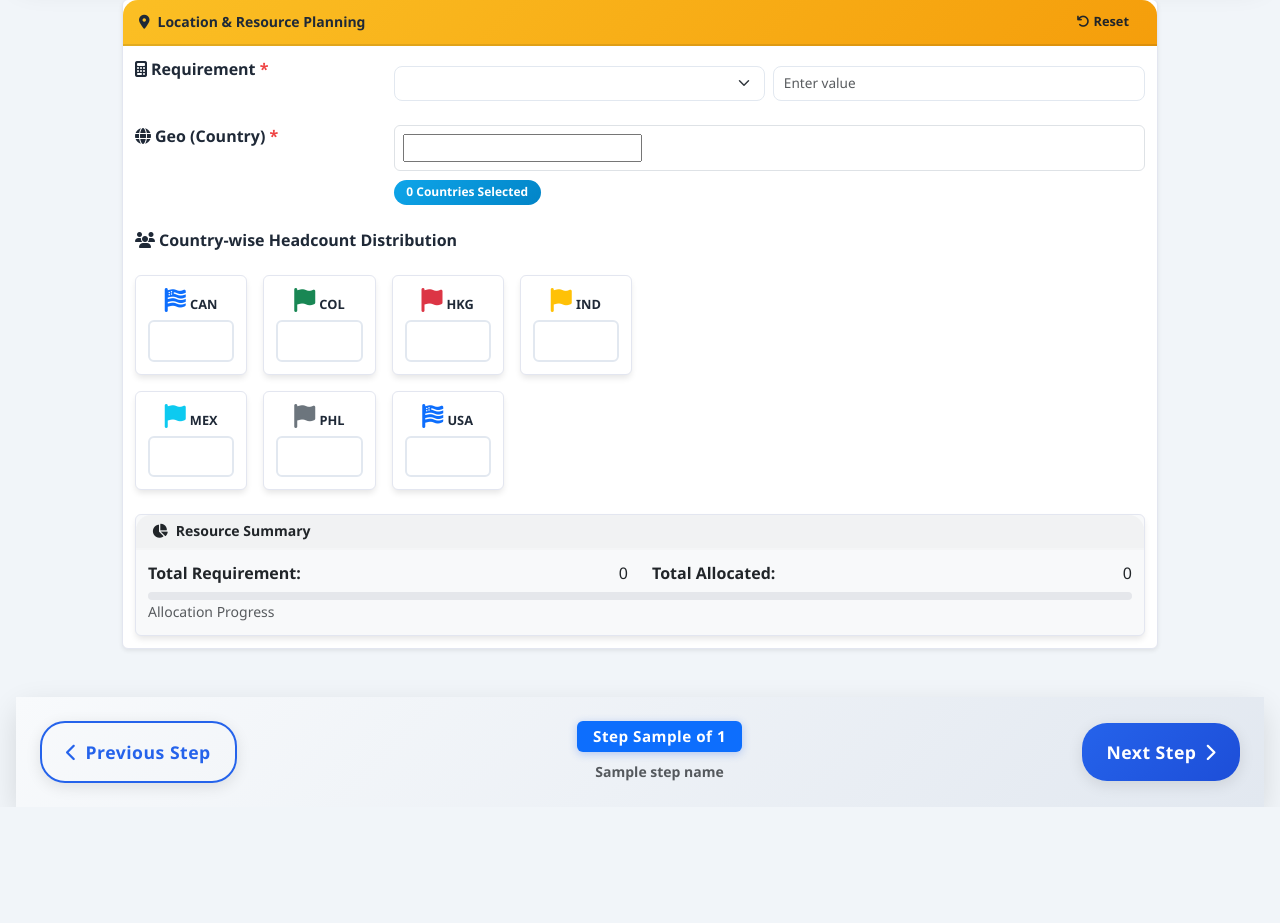
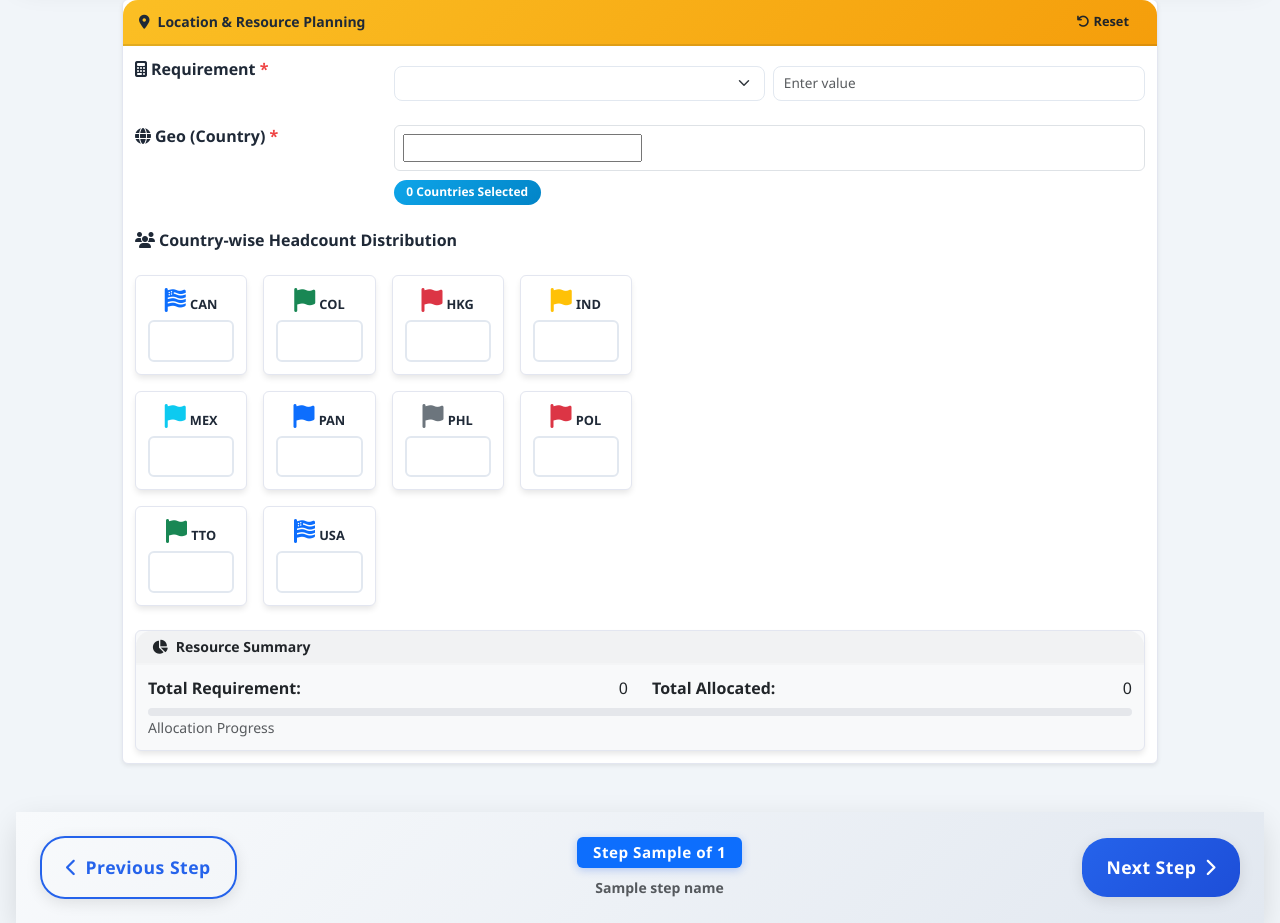
Before and after one commit to srikanth-vn81/Ramp-FormReviseddocker, a Flask app: template templates/step4_location_planning.html in a window 1280 px wide. Shown: the part 143-1066 px from the top of the page. Run offline with Flask 3, Linux system fonts and the light colour scheme; the template is opened without the code that fills it: most values are stand-ins (such as "Sample title", 1, 10 or a date in 2020); form fields are guessed from the names that the template uses.

Commit message:
Add headcount tracking for additional countries and improve form data handling
Introduces new `SelectMultipleField` for multi-checkboxes, adds headcount fields for PAN, POL, and TTO in the location planning form, and refactors session data loading in `routes.py` to correctly handle date field deserialization.

Replit-Commit-Author: Agent
Replit-Commit-Session-Id: 51c6753c-f79c-48db-9296-dc9696b1e227
Replit-Commit-Checkpoint-Type: intermediate_checkpoint
Replit-Commit-Screenshot-Url: https://storage.googleapis.com/screenshot-production-us-central1/f8919e35-9627-440d-9d19-d1f1577be8db/51c6753c-f79c-48db-9296-dc9696b1e227/PHcxR6N

```diff
--- a/forms.py
+++ b/forms.py
@@ -1,9 +1,9 @@
 from flask_wtf import FlaskForm
-from wtforms import StringField, SelectField, RadioField, IntegerField, DateField, BooleanField, TextAreaField
+from wtforms import StringField, SelectField, SelectMultipleField, RadioField, IntegerField, DateField, BooleanField, TextAreaField
 from wtforms.validators import DataRequired, NumberRange, Optional
 from wtforms.widgets import CheckboxInput, ListWidget
 
-class MultiCheckboxField(SelectField):
+class MultiCheckboxField(SelectMultipleField):
     """Custom field for multiple checkboxes"""
     widget = ListWidget(prefix_label=False)
     option_widget = CheckboxInput()
--- a/routes.py
+++ b/routes.py
@@ -1,6 +1,6 @@
 import json
 import os
-from datetime import datetime, timedelta
+from datetime import datetime, timedelta, date
 from flask import render_template, request, flash, redirect, url_for, jsonify, send_file, session
 from werkzeug.utils import secure_filename
 from app import app
@@ -55,7 +55,8 @@ def get_form_fields_for_step(step):
         3: ['languages_supported', 'specify_languages', 'voice_inbound', 'voice_outbound',
             'chat', 'email', 'back_office', 'social_sms', 'others', 'others_text'],
         4: ['requirement_type', 'requirement_value', 'geo_country', 'can_headcount', 'col_headcount',
-            'hkg_headcount', 'ind_headcount', 'mex_headcount', 'phl_headcount', 'usa_headcount']
+            'hkg_headcount', 'ind_headcount', 'mex_headcount', 'pan_headcount', 'phl_headcount',
+            'pol_headcount', 'tto_headcount', 'usa_headcount']
     }
     return step_fields.get(step, [])
 
@@ -85,7 +86,18 @@ def load_step_data(step, form):
         if field_name in session['form_data'] and hasattr(form, field_name):
             field_value = session['form_data'][field_name]
             if field_value is not None:
-                getattr(form, field_name).data = field_value
+                field = getattr(form, field_name)
+
+                # Handle date fields - parse ISO strings back to date objects
+                if hasattr(field, 'data') and 'date' in field_name and isinstance(field_value, str):
+                    try:
+                        # Try to parse ISO date string
+                        field.data = date.fromisoformat(field_value)
+                    except (ValueError, TypeError):
+                        # If parsing fails, assign the raw value
+                        field.data = field_value
+                else:
+                    field.data = field_value
 
 @app.route('/', methods=['GET'])
 def index():
--- a/templates/step4_location_planning.html
+++ b/templates/step4_location_planning.html
@@ -109,9 +109,36 @@
                             <div class="col-md-3">
                                 <div class="card">
                                     <div class="card-body text-center">
+                                        <i class="fas fa-flag mb-2 text-primary" style="font-size: 1.5rem;"></i>
+                                        <label class="form-label fw-semibold small">PAN</label>
+                                        {{ form.pan_headcount(class="form-control country-headcount", **{"data-country": "PAN"}) }}
+                                    </div>
+                                </div>
+                            </div>
+                            <div class="col-md-3">
+                                <div class="card">
+                                    <div class="card-body text-center">
                                         <i class="fas fa-flag mb-2 text-secondary" style="font-size: 1.5rem;"></i>
                                         <label class="form-label fw-semibold small">PHL</label>
                                         {{ form.phl_headcount(class="form-control country-headcount", **{"data-country": "PHL"}) }}
+                                    </div>
+                                </div>
+                            </div>
+                            <div class="col-md-3">
+                                <div class="card">
+                                    <div class="card-body text-center">
+                                        <i class="fas fa-flag mb-2 text-danger" style="font-size: 1.5rem;"></i>
+                                        <label class="form-label fw-semibold small">POL</label>
+                                        {{ form.pol_headcount(class="form-control country-headcount", **{"data-country": "POL"}) }}
+                                    </div>
+                                </div>
+                            </div>
+                            <div class="col-md-3">
+                                <div class="card">
+                                    <div class="card-body text-center">
+                                        <i class="fas fa-flag mb-2 text-success" style="font-size: 1.5rem;"></i>
+                                        <label class="form-label fw-semibold small">TTO</label>
+                                        {{ form.tto_headcount(class="form-control country-headcount", **{"data-country": "TTO"}) }}
                                     </div>
                                 </div>
                             </div>
```
Also changed, not shown: 1 other file.
